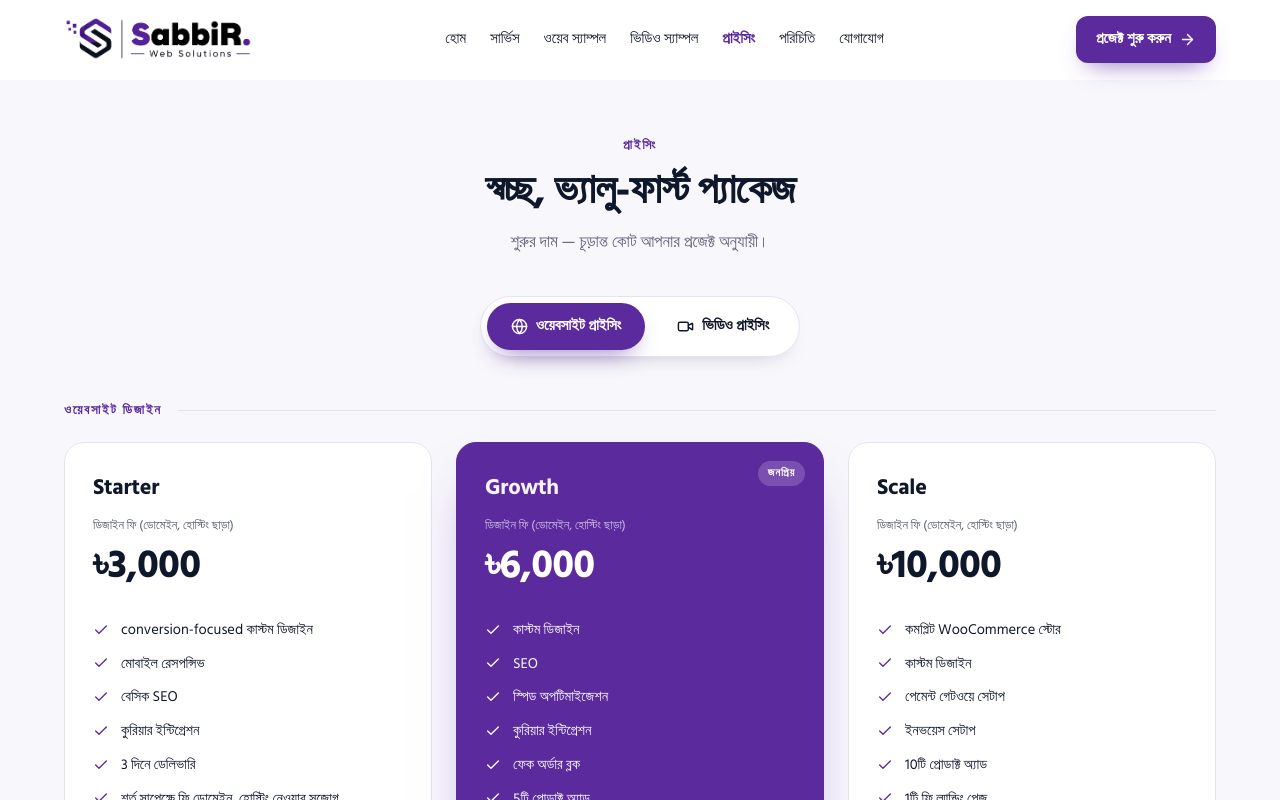
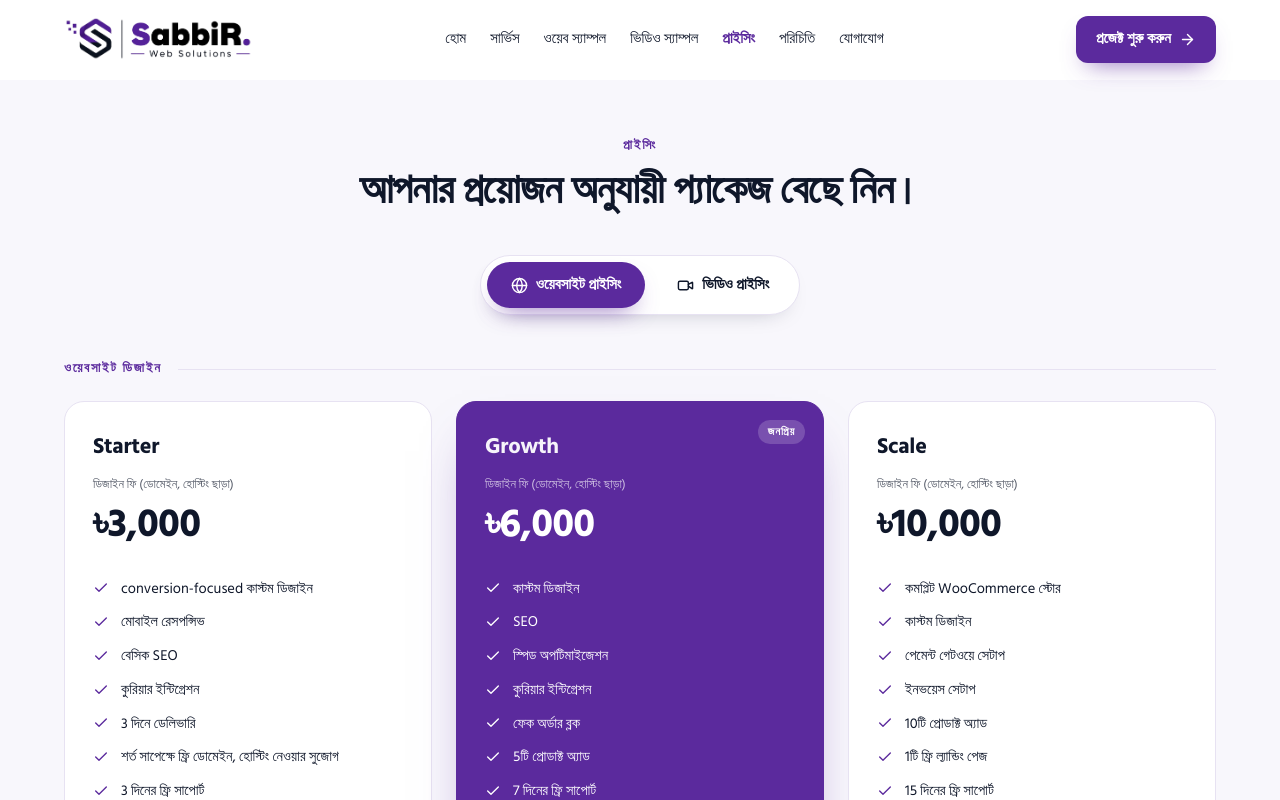
Before and after one commit to sourov6580/sabbir-web-solutions, a Next.js app: page /pricing in a window 1280 px wide. Shown: the top 800 px of the page. Built offline with nearby package versions, Linux system fonts and the light colour scheme.

Commit message:
Update site.js

```diff
--- a/content/site.js
+++ b/content/site.js
@@ -190,8 +190,7 @@ export const caseStudy = {
 
 export const pricing = {
   eyebrow: "প্রাইসিং",
-  title: "স্বচ্ছ, ভ্যালু-ফার্স্ট প্যাকেজ",
-  sub: "শুরুর দাম — চূড়ান্ত কোট আপনার প্রজেক্ট অনুযায়ী।",
+  title: "আপনার প্রয়োজন অনুযায়ী প্যাকেজ বেছে নিন।",
   // প্রাইসিং পেজের টগল বাটন (নিচের groups-এর সাথে মিলিয়ে, একই ক্রমে)
   toggles: [
     { key: "web", label: "ওয়েবসাইট প্রাইসিং", icon: "globe" },
```
